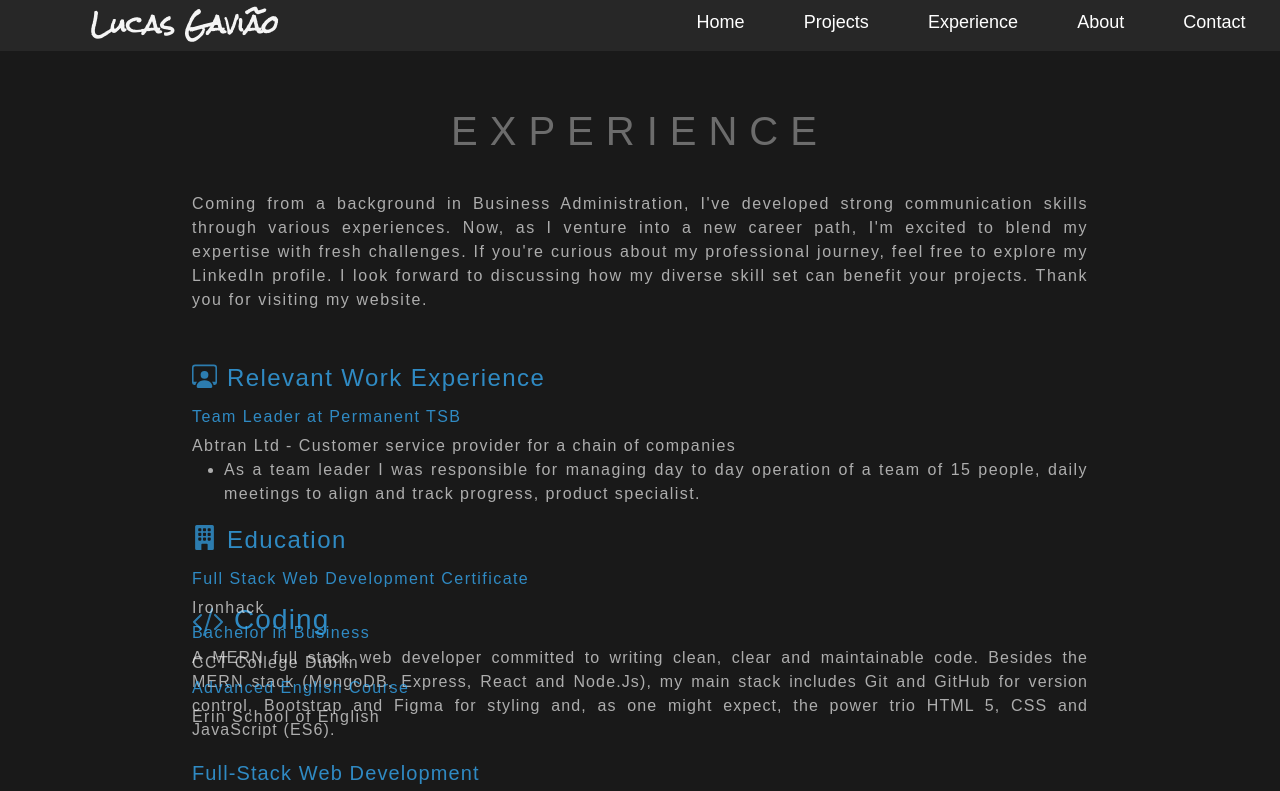
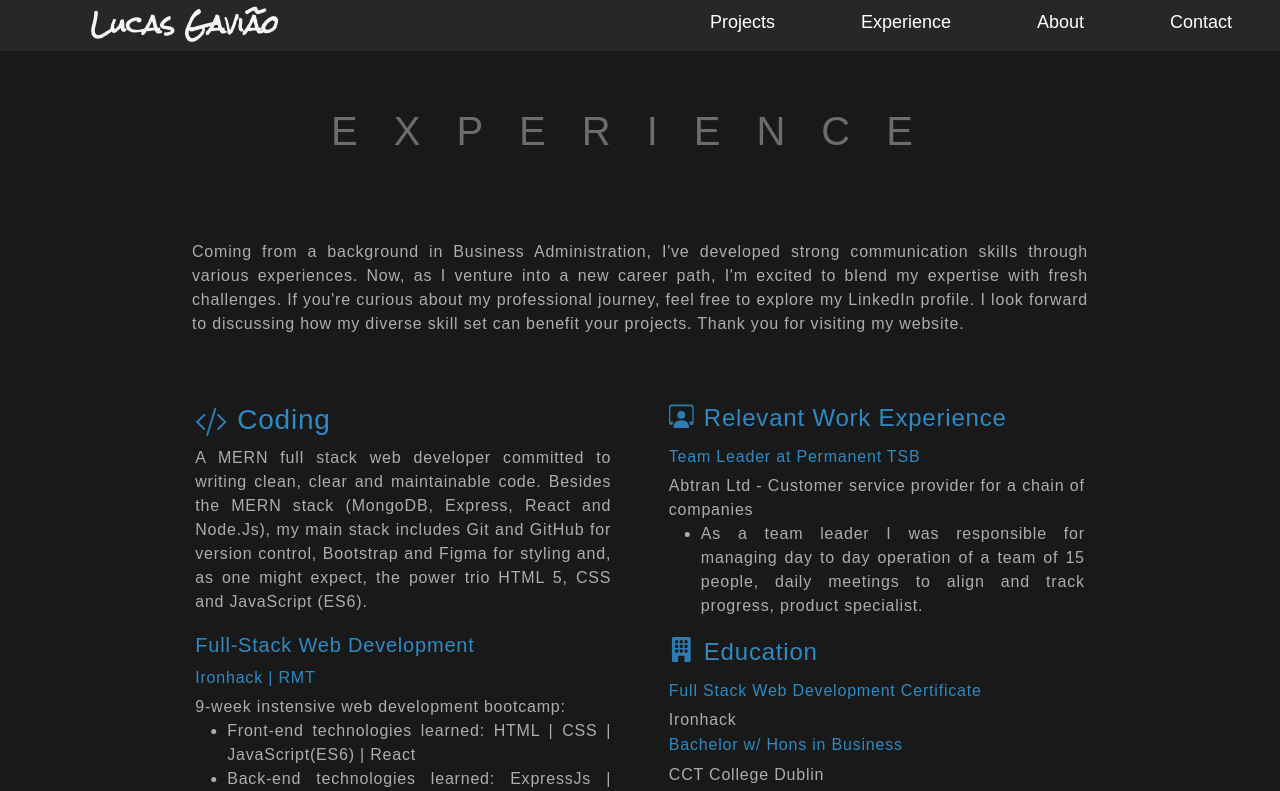
Before and after one commit to Lucas-Portfolio/myPortfolio, a React (Create React App) app: page /experience in a window 1280 px wide. Shown: the top 791 px of the page. Built offline with nearby package versions, Linux system fonts and the light colour scheme; a web font is replaced by a local one.

Commit message:
finish experience page

```diff
--- a/src/components/Navbar/NavLinks.js
+++ b/src/components/Navbar/NavLinks.js
@@ -4,9 +4,11 @@ import React from "react";
 const NavLinks = (props) => {
   return (
     <ul className={classes.NavLinks}>
-      <li onClick={() => props.isMobile && props.closeMenu()}>
-        <a href="/">Home</a>
-      </li>
+      {props.isMobile && (
+        <li onClick={() => props.isMobile && props.closeMenu()}>
+          <a href="/">Home</a>
+        </li>
+      )}
       <li onClick={() => props.isMobile && props.closeMenu()}>
         <a href="/projects">Projects</a>
       </li>
--- a/src/pages/About/about.module.css
+++ b/src/pages/About/about.module.css
@@ -36,7 +36,7 @@
     font-size: 15px;
     text-align: justify;
     font-family: Arial, Helvetica, sans-serif;
-    letter-spacing: 0.08em;
+    letter-spacing: 0.05em;
     color: rgba(245, 245, 245, 0.676);
     width: 80%;
 
@@ -54,7 +54,7 @@
   .button_group {
     position: absolute;
     left: 50%;
-    top: 85%;
+    top: 80vh;
     transform: translateX(-50%);
     margin: 20px 0 0;
   }
--- a/src/pages/Experiences/Experiences.js
+++ b/src/pages/Experiences/Experiences.js
@@ -59,9 +59,9 @@ function Experiences() {
           />
           Skills
         </h3>
-        <h6>Languages</h6>{" "}
-        <span>English (fluent); Portuguese (native); Spanish(basic).</span>
-        <h6>Soft Skills </h6>{" "}
+        <h6>Languages:</h6>
+        <span>English(fluent); Portuguese(native); Spanish(basic).</span>
+        <h6>Soft Skills: </h6>
         <span>
           Time management, solution oriented, flexible, well-organized, eloquent
           communicator.
@@ -99,7 +99,7 @@ function Experiences() {
         </h4>
         <h6>Full Stack Web Development Certificate</h6>
         <span>Ironhack</span>
-        <h6>Bachelor in Business</h6>
+        <h6>Bachelor w/ Hons in Business</h6>
         <span>CCT College Dublin</span>
         <h6>Advanced English Course</h6>
         <span>Erin School of English</span>
--- a/src/pages/Experiences/experiences.module.css
+++ b/src/pages/Experiences/experiences.module.css
@@ -151,13 +151,11 @@
     }
 }
 
-    @media (min-width: 1024px) {
+    @media (min-width: 1024px) and (min-height: 600px) {
         .ExperiencePage{
-            height: 135vh;
+            height: 150vh;
             width: 100vw;
             display: flex;
-            flex-direction: column;
-            align-items: center;
             color: rgba(245, 245, 245, 0.676);
             font-family: Arial, Helvetica, sans-serif;
             overflow: scroll;
@@ -180,26 +178,26 @@
             z-index:auto;
         }
         .subtitle{
-            width: 70vw;
+            width: 85vw;
             position: absolute;
-            top: 24vh;
+            top: 30vh;
             left: 50%;
             transform: translateX(-50%);
             text-align: justify;
-            letter-spacing: 0.1em;
+            letter-spacing: 0.05em;
             font-family: Arial, Helvetica, sans-serif;
             font-size: 16px;
         }
         .block2 {
             display: flex;
             flex-direction: column;
-            width: 70vw;
+            width: 40vw;
             position: absolute;
-            left: 50%;
-            transform: translateX(-50%);
-            top: 45vh;
+            left: 80%;
+            transform: translateX(-68%);
+            top: 55vh;
             text-align: justify;
-            letter-spacing: 0.09em;
+            letter-spacing: 0.05em;
             font-size: 16px;
         }
 
@@ -211,17 +209,99 @@
         .block1 {
             display: flex;
             flex-direction: column;
-            width: 70vw;
+            width: 40vw;
             position: absolute;
-            left: 50%;
-            transform: translateX(-50%);
-            top: 75vh;
+            left: 20%;
+            transform: translateX(-30%);
+            top: 55vh;
             text-align: justify;
-            letter-spacing: 0.07em;
+            letter-spacing: 0.05em;
             font-size: 16px;
         }
 
         .block1 .icon {
             margin-right: 10px;
         }
+
+        .block1 span {
+            letter-spacing: 0.05em;
+        }
     }
+
+    @media (min-width: 1280px) and (min-height: 750px) {
+        .ExperiencePage{
+            height: 130vh;
+            width: 100vw;
+            display: flex;
+            color: rgba(245, 245, 245, 0.676);
+            font-family: Arial, Helvetica, sans-serif;
+            overflow: scroll;
+            margin: 0;
+            padding: 0;
+        }
+
+        .ExperiencePage h3, h4, h5, h6 {
+            color: rgba(55, 178, 255, 0.74);
+            margin-top: 3px;
+        }
+        .title{
+            text-align: center;
+            letter-spacing: 0.9em;
+            margin-top: 7vh;
+            position: absolute;
+            left: 50%;
+            transform: translateX(-50%);
+            color: rgba(186, 186, 186, 0.513);
+            z-index:auto;
+        }
+        .subtitle{
+            width: 70vw;
+            position: absolute;
+            top: 30vh;
+            left: 50%;
+            transform: translateX(-50%);
+            text-align: justify;
+            letter-spacing: 0.05em;
+            font-family: Arial, Helvetica, sans-serif;
+            font-size: 16px;
+        }
+        .block2 {
+            display: flex;
+            flex-direction: column;
+            width: 32.5vw;
+            position: absolute;
+            left: 75%;
+            transform: translateX(-70%);
+            top: 50vh;
+            text-align: justify;
+            letter-spacing: 0.05em;
+            font-size: 16px;
+        }
+
+        .block2 .icon {
+            margin-right: 10px;
+            margin-bottom: 8px;
+        }
+
+        .block1 {
+            display: flex;
+            flex-direction: column;
+            width: 32.5vw;
+            position: absolute;
+            left: 25%;
+            transform: translateX(-30%);
+            top: 50vh;
+            text-align: justify;
+            letter-spacing: 0.05em;
+            font-size: 16px;
+        }
+
+        .block1 .icon {
+            margin-right: 10px;
+        }
+
+        .block1 span {
+            letter-spacing: 0.05em;
+        }
+
+    }
```
